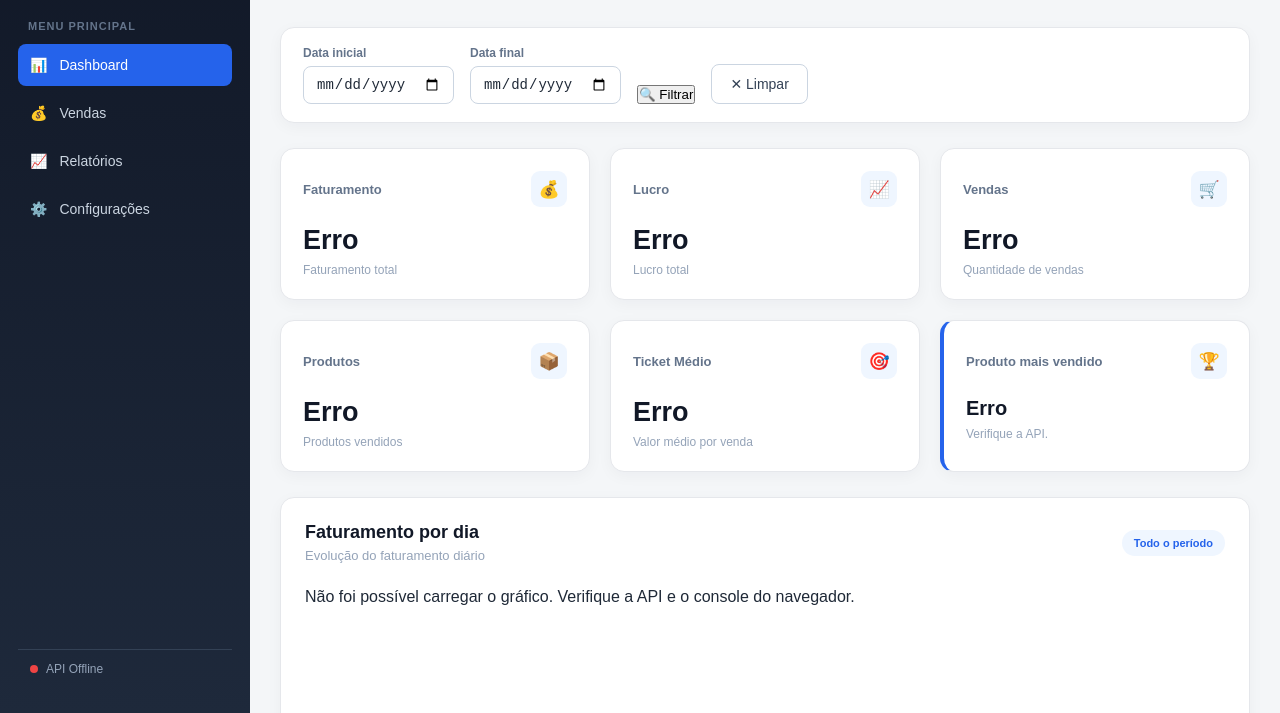
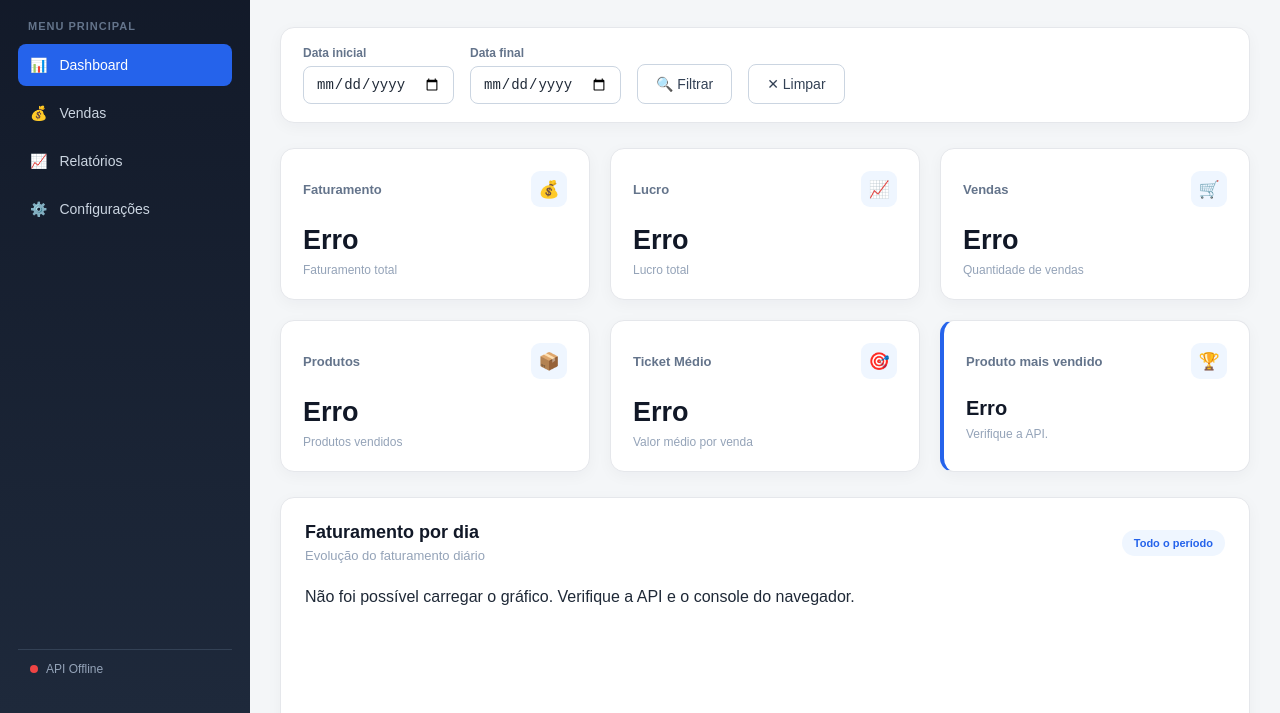
Before and after one commit to Lcbzin/Saas, a plain HTML site: page frontend/index.html in a window 1280 px wide. Shown: the part 87-800 px from the top of the page. Drawn offline with nearby package versions, Linux system fonts and the light colour scheme; no server answers.

Commit message:
Corrige estilo do botão Filtrar

```diff
--- a/frontend/style.css
+++ b/frontend/style.css
@@ -704,6 +704,21 @@ tbody tr:last-child td {
     background: #f1f5f9;
 }
 
+.botao-primario {
+    padding: 11px 18px;
+    border: 1px solid #cbd5e1;
+    border-radius: 8px;
+    background: white;
+    color: #334155;
+    font-size: 14px;
+    cursor: pointer;
+    transition: 0.2s;
+}
+
+.botao-primario:hover {
+    background: #f1f5f9;
+}
+
 .filtro-aviso {
     font-size: 13px;
     color: #dc2626;
```
